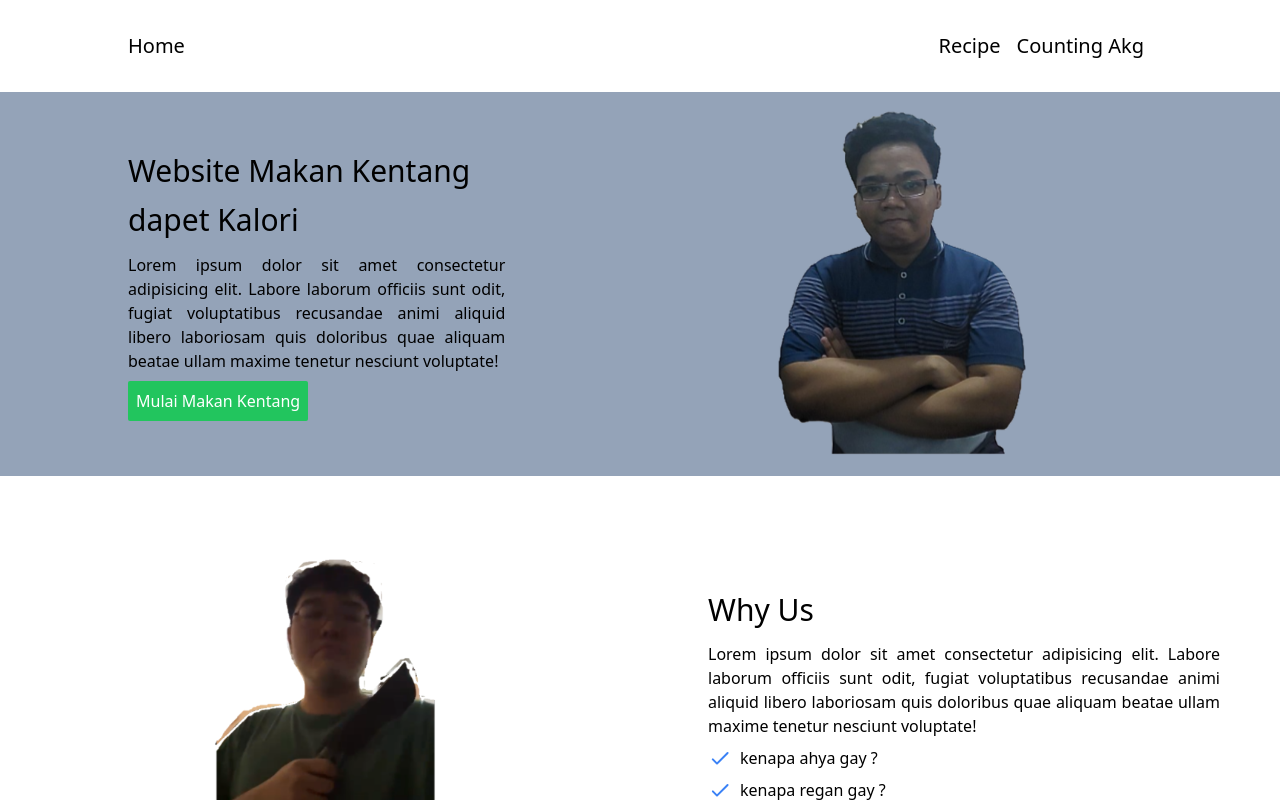
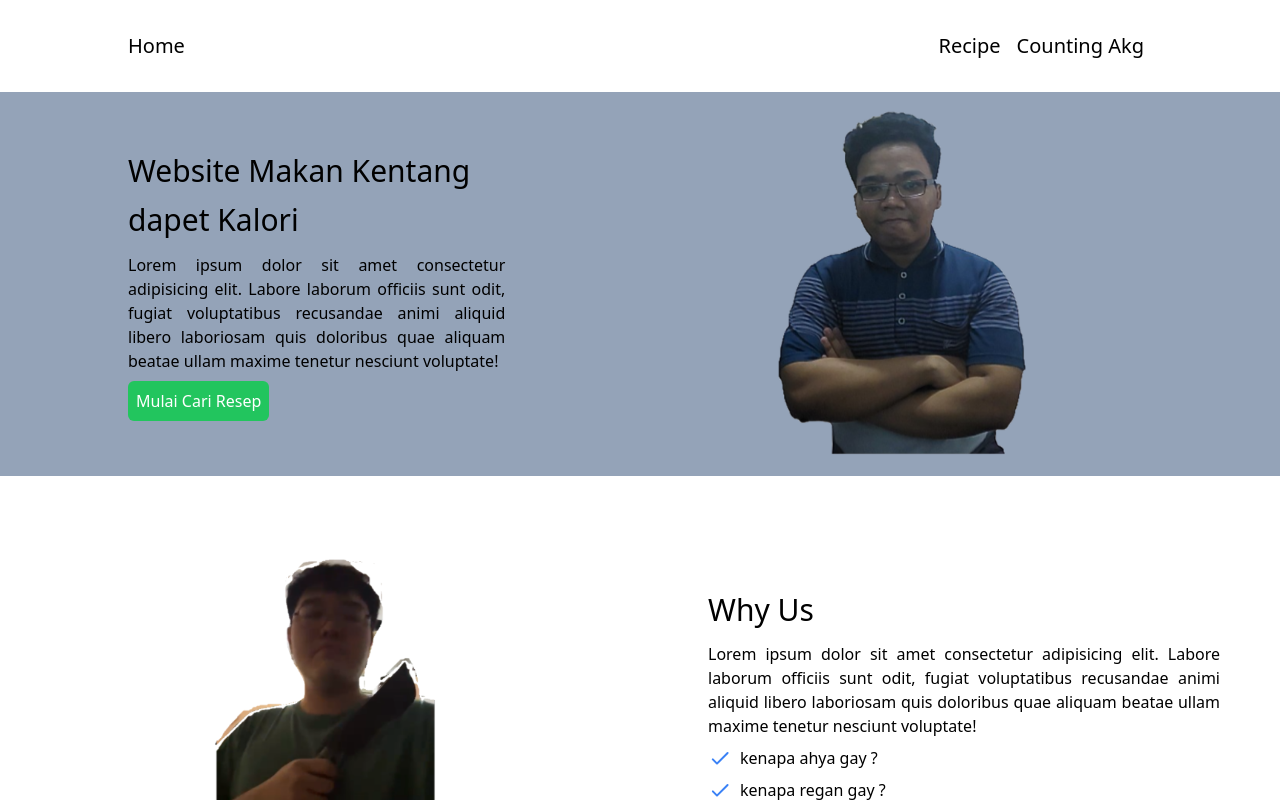
Before and after one commit to regangiri/recipe-finder, a Next.js app: page / in a window 1280 px wide. Shown: the top 800 px of the page. Built offline with nearby package versions, Linux system fonts and the light colour scheme.

Commit message:
feat: banner routing

```diff
--- a/src/components/Banner.jsx
+++ b/src/components/Banner.jsx
@@ -1,7 +1,9 @@
 import Image from "next/image";
+import { useRouter } from "next/router";
 import React from "react";
 
-const banner = () => {
+const Banner = () => {
+  const router = useRouter();
   return (
     <div className="flex w-full items-center pl-32 h-96 bg-slate-400">
       <div className="flex flex-col w-1/2 items-start">
@@ -14,8 +16,11 @@ const banner = () => {
           aliquid libero laboriosam quis doloribus quae aliquam beatae ullam
           maxime tenetur nesciunt voluptate!
         </p>
-        <button className="mt-2 bg-green-500 p-2 rounded-sm text-white ">
-          Mulai Makan Kentang
+        <button
+          className="mt-2 bg-green-500 p-2 rounded-md text-white"
+          onClick={() => router.push("/recipe-search")}
+        >
+          Mulai Cari Resep
         </button>
       </div>
       <div className="relative w-full h-full ml-5">
@@ -30,4 +35,4 @@ const banner = () => {
   );
 };
 
-export default banner;
+export default Banner;
```
